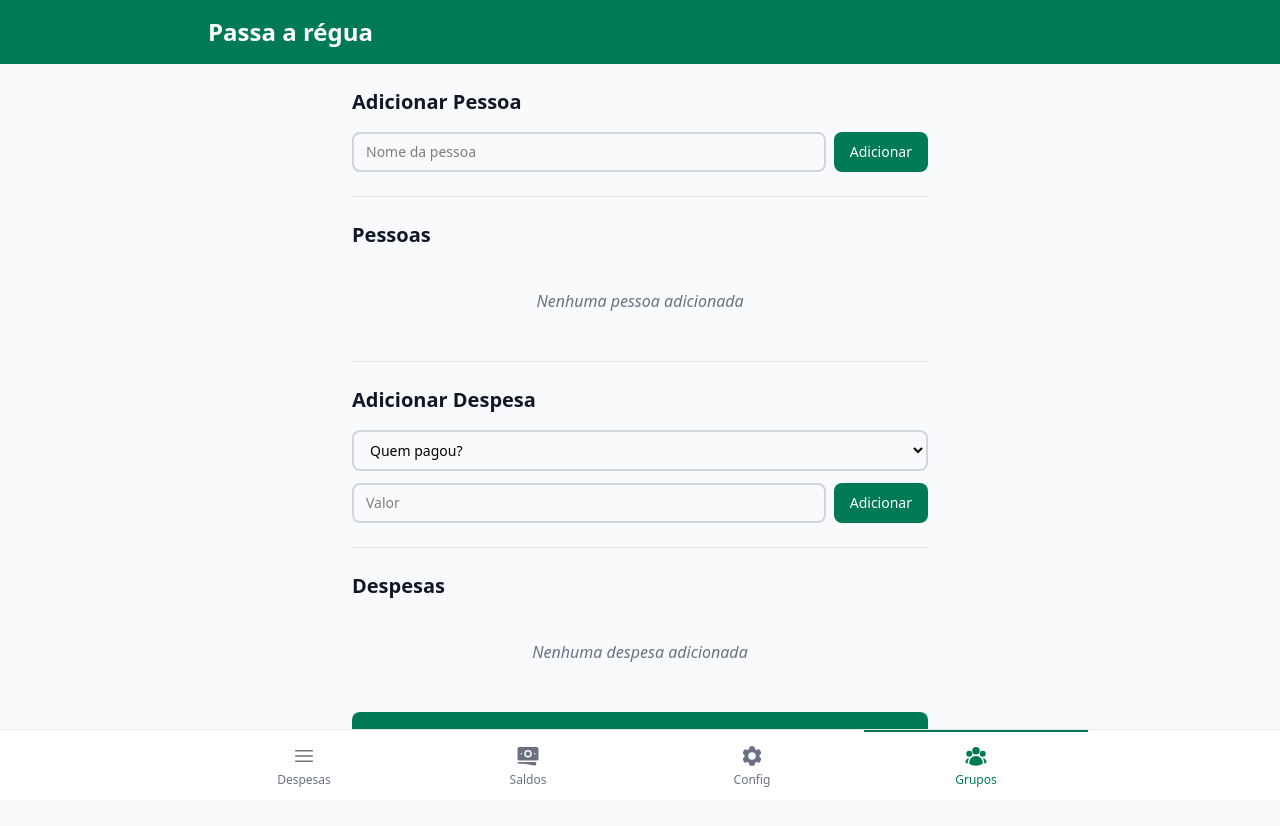
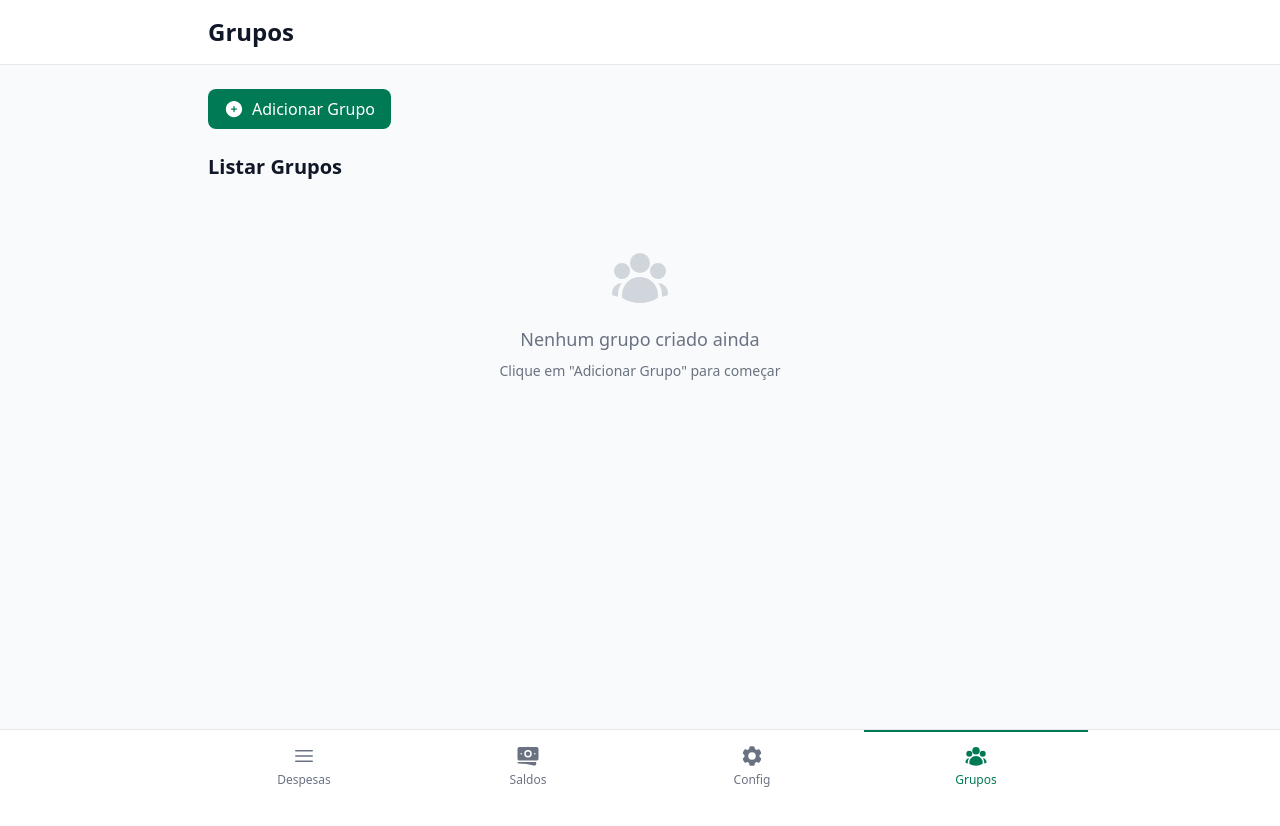
Before and after one commit to ehtudoapp/passaregua, a Vue app: page / in a window 1280 px wide. Both pictures are taken after a click on the button "Grupos". Shown: the top 826 px of the page. After the commit the page ends 800 px from the top, so only its background shows below. Built offline with nearby package versions, Linux system fonts and the light colour scheme.

Commit message:
Integrate GroupsView into App navigation
Co-authored-by: edsonlcandido <38674440+edsonlcandido@users.noreply.github.com>

```diff
--- a/src/App.vue
+++ b/src/App.vue
@@ -9,6 +9,7 @@ import {
   Cog6ToothIcon,
   UserGroupIcon
 } from '@heroicons/vue/24/solid';
+import GroupsView from './views/GroupsView.vue';
 
 // Estado da aplicação
 const people = ref<string[]>([]);
@@ -115,7 +116,11 @@ function formatBalance(balance: number): string {
 </script>
 
 <template>
-  <div class="min-h-screen flex flex-col bg-gray-50">
+  <!-- Groups View -->
+  <GroupsView v-if="activeNav === 'members'" />
+
+  <!-- Default View -->
+  <div v-else class="min-h-screen flex flex-col bg-gray-50">
     <!-- Navbar Top -->
     <nav class="bg-emerald-700 text-white sticky top-0 z-50">
       <div class="max-w-4xl mx-auto px-4 py-4">
@@ -295,9 +300,10 @@ function formatBalance(balance: number): string {
       </div>
       </div>
     </main>
+  </div>
 
-    <!-- Navbar Bottom (Mobile) -->
-    <nav class="fixed bottom-0 left-0 right-0 bg-white border-t border-gray-200">
+  <!-- Navbar Bottom (Mobile) - Always visible -->
+  <nav class="fixed bottom-0 left-0 right-0 bg-white border-t border-gray-200 z-50">
     <div class="flex justify-around max-w-4xl mx-auto">
       <button
         @click="activeNav = 'home'"
@@ -341,5 +347,4 @@ function formatBalance(balance: number): string {
       </button>
     </div>
   </nav>
-  </div>
 </template>
```
Lines whose indentation alone changed are shown as unchanged.
